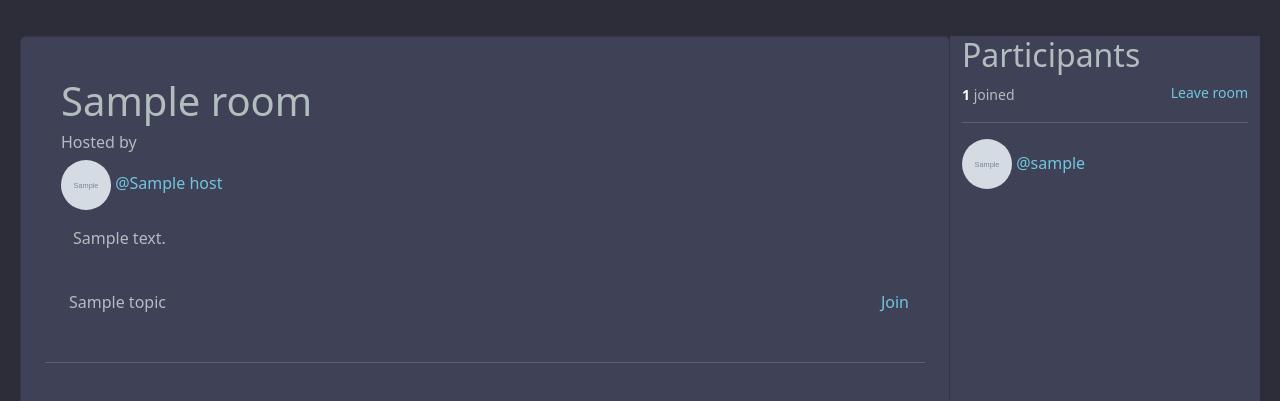
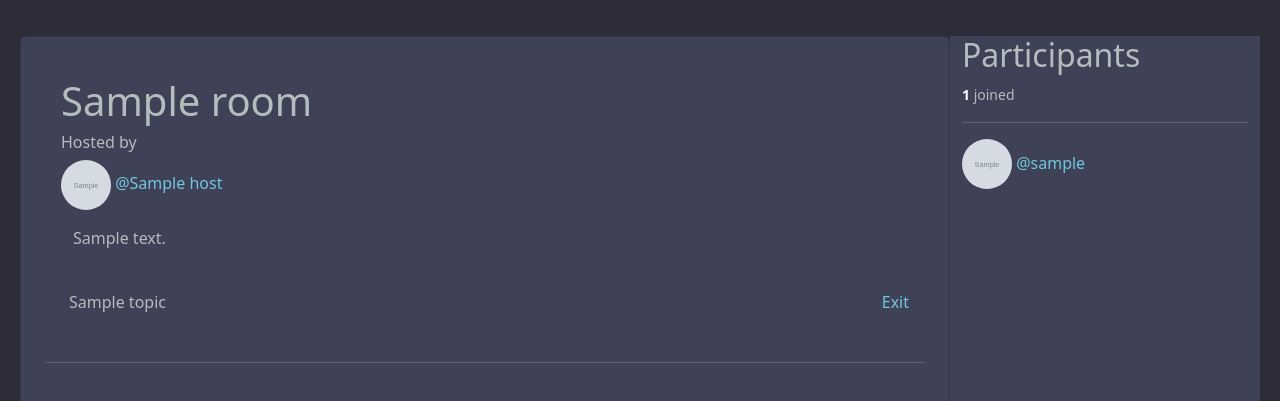
Before and after one commit to ListowelAdolwin/study_mate_app, a Django app: template baseapp/templates/baseapp/room.html in a window 1280 px wide. Shown: the part 64-465 px from the top of the page. Run offline with Django 3.2, Linux system fonts and the light colour scheme; the template is opened without the code that fills it: most values are stand-ins (such as "Sample title", 1, 10 or a date in 2020); grey boxes marked "Sample" are stand-in pictures; parts of the project's set-up code (start-up, migrations or seed data) failed here and were passed over; some libraries are stand-ins or nearby versions.

Commit message:
Added an exit button

```diff
--- a/baseapp/templates/baseapp/room.html
+++ b/baseapp/templates/baseapp/room.html
@@ -43,8 +43,13 @@
             <p class="ms-2">
                 <span>
                     {{rooms.topic}}
+                </span>
                 <span class="float-end">
+                    {% if join_or_leave == 'join' %}
                     <a href="{% url 'join_room' rooms.id %}">Join</a>
+                    {% else %}
+                    <a href="{% url 'leave-room' rooms.id %}">Exit</a>
+                    {% endif %}
                 </span>
             </p>
         </div>
@@ -160,7 +165,8 @@
                             <i class="fa fa-plus-circle" aria-hidden="true"></i>
                         </button> -->
                         <label class="" style="cursor: pointer;">
-                            <i class="fa fa-image h5"></i><input type="file" style="display: none;" name="image" id="image">
+                            <i class="fa fa-image h5"></i><input type="file" style="display: none;" name="image"
+                                id="image">
                         </label>
                     </span>
                     <span class="mt-1">
@@ -190,7 +196,8 @@
                             <textarea class="write-message-form-control" name="body" rows="1"
                                 placeholder='Add your caption here'></textarea>
                             <label class="py-2 btn btn-success">
-                        <i class="fa fa-image h4"></i><input type="file" style="display: none;" name="image" id="image">
+                                <i class="fa fa-image h4"></i><input type="file" style="display: none;" name="image"
+                                    id="image">
                             </label>
                             <button type="submit" class="btn btn-primary mt-1">Post</button>
                         </form>
@@ -209,9 +216,6 @@
         <div>
             <small>
                 <strong class="text-white">{{participants.count}}</strong> joined
-            </small>
-            <small class="float-end">
-                <a href="{% url 'leave-room' request.user.id %}">Leave room</a>
             </small>
         </div>
         <hr>
```
Lines whose indentation alone changed are shown as unchanged.
